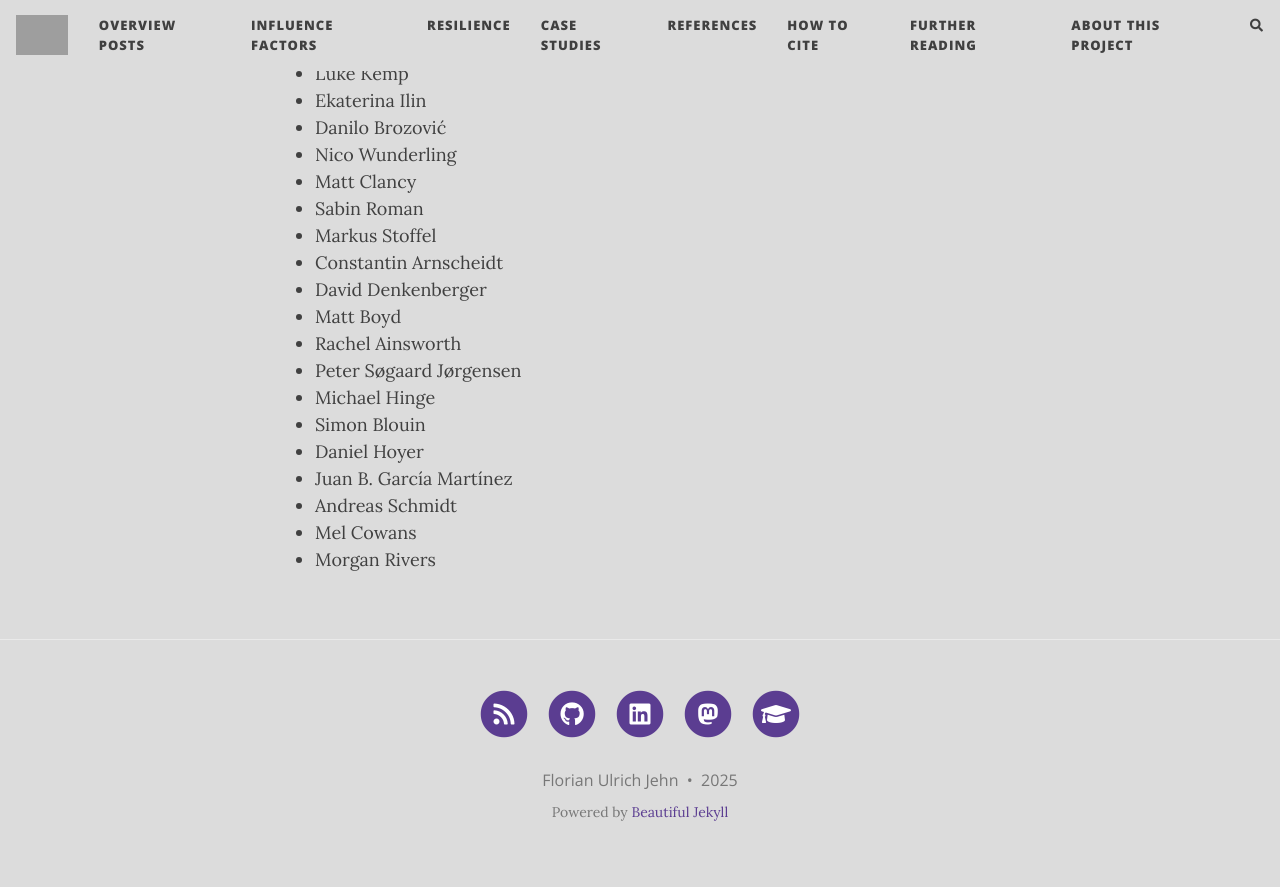
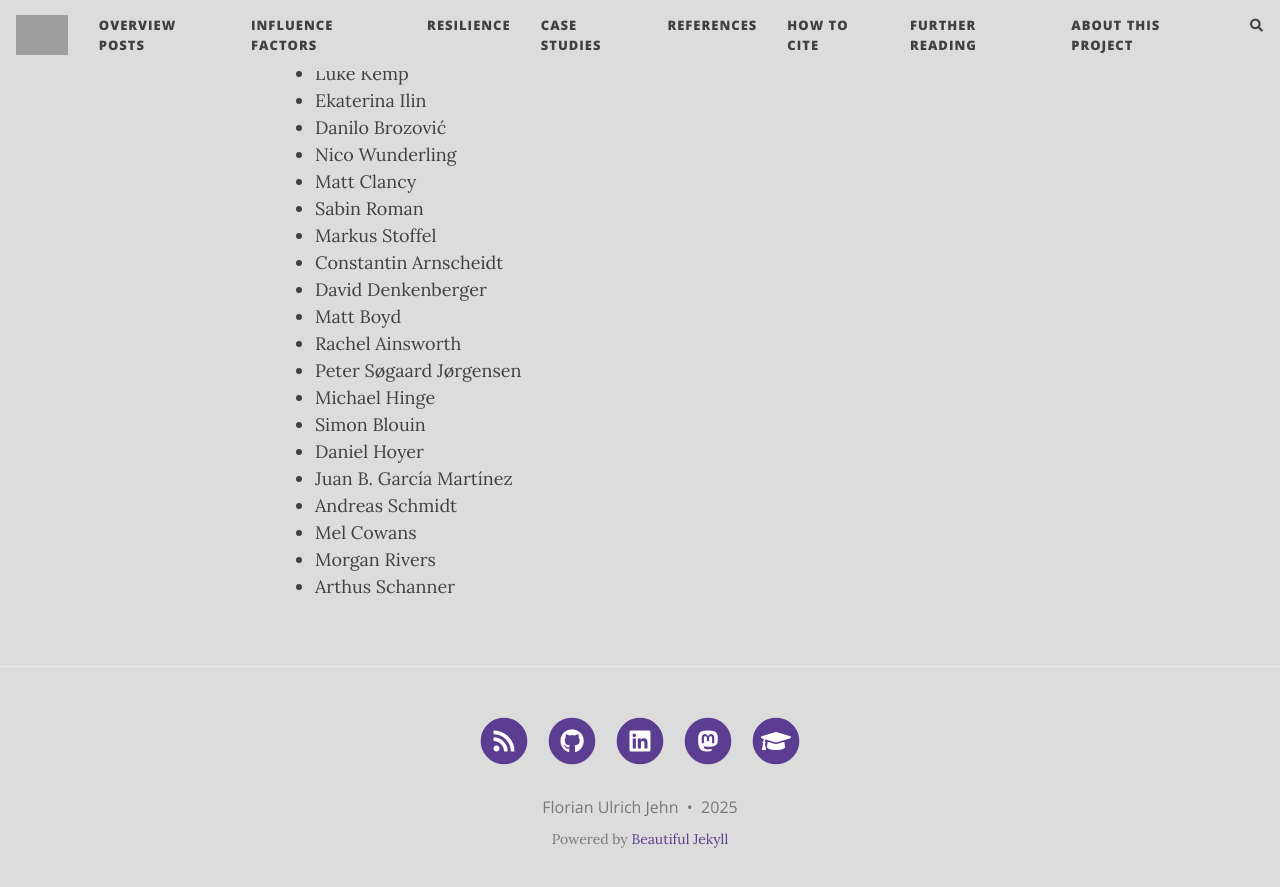
Before and after one commit to florianjehn/Societal_Collapse, a Jekyll site: the page built from aboutme.md, in a window 1280 px wide and 900 px high, scrolled down 1319 px. Shown: the top 887 px of the window. Built offline with Jekyll 4.4.1, drawn with Linux system fonts in a browser that asks for light colours; nearby versions of some CDN libraries; comment, search, counter and statistics services are not loaded; grey boxes are pictures that could not be loaded.

Commit message:
Update aboutme.md

```diff
--- a/aboutme.md
+++ b/aboutme.md
@@ -38,3 +38,4 @@ Thanks for very valuable feedback on a variety of the posts here!
 * Andreas Schmidt
 * Mel Cowans
 * Morgan Rivers
+* Arthus Schanner
```
